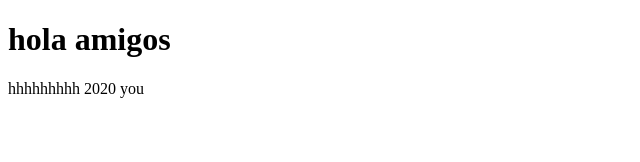
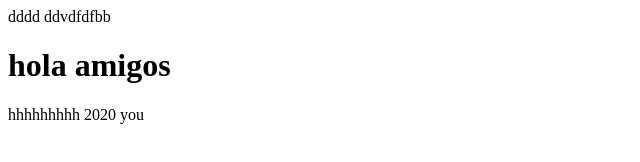
Before and after one commit to dragonfly-hub/git-project-one, a plain HTML site: page index.html in a window 1280 px wide. Shown: the whole page, without its empty margins (0-640 px from the left). Drawn offline with Linux system fonts and the light colour scheme.

Commit message:
scripts added

```diff
--- a/index.html
+++ b/index.html
@@ -6,6 +6,8 @@
     <title>Document</title>
 </head>
 <body>
+    <span>dddd</span>
+    <span>ddvdfdfbb</span>
     <h1>hola amigos</h1>
     <footer>hhhhhhhhh 2020 you </footer>
 </body>
```
Also changed, not shown: script.js (added).
